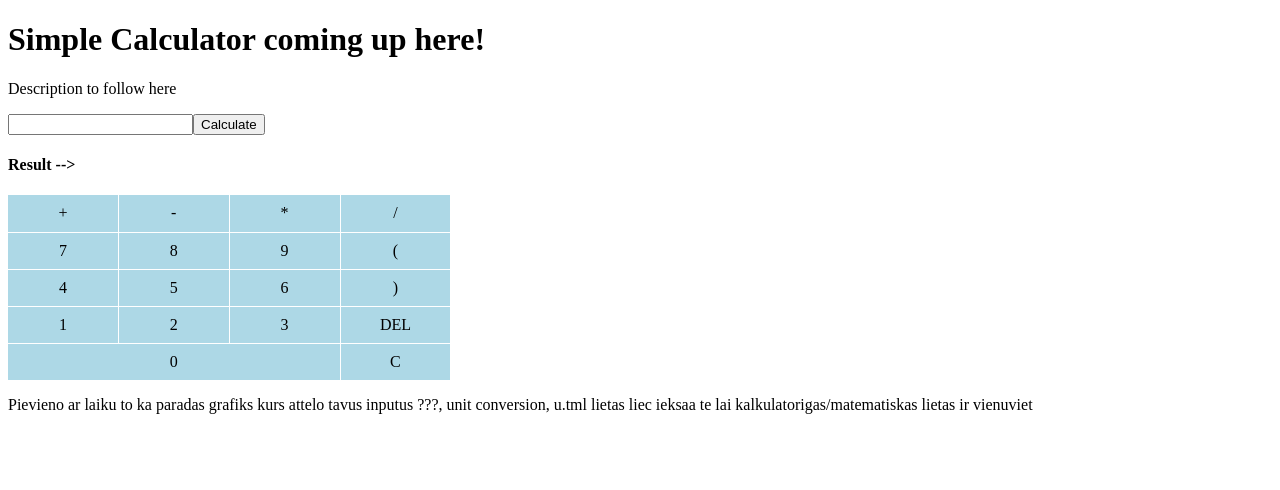
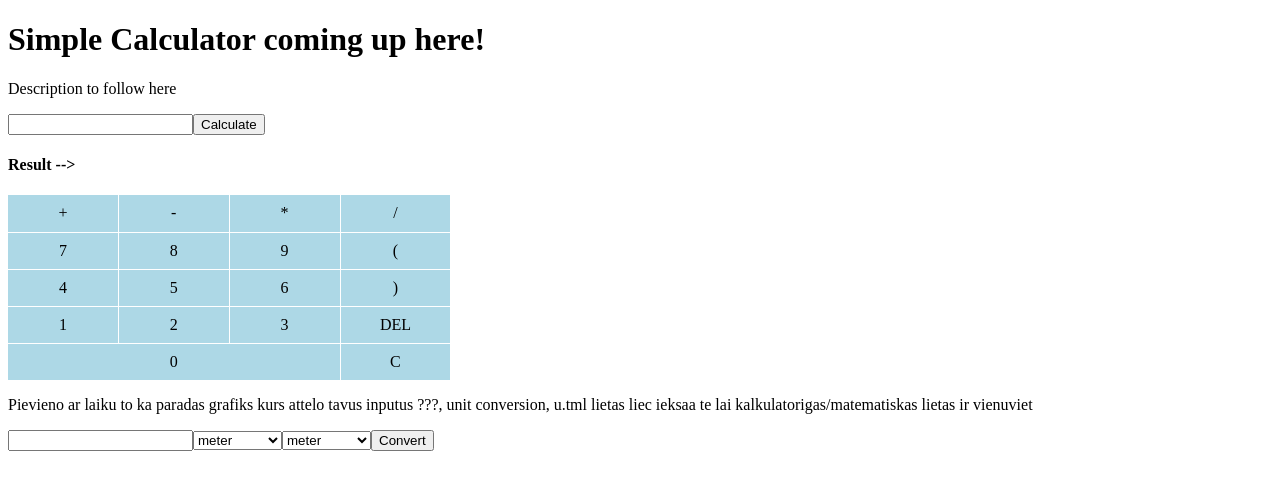
Before and after one commit to edgars-avenins/training-projects, an Angular app in the folder training-easy/: page / in a window 1280 px wide. Shown: the top 490 px of the page. Built offline with nearby package versions, Linux system fonts and the light colour scheme.

Commit message:
working conversion

```diff
--- a/training-easy/src/app/app.component.html
+++ b/training-easy/src/app/app.component.html
@@ -1,2 +1,3 @@
 <app-calculator></app-calculator>
+<app-conversion></app-conversion>
 <router-outlet></router-outlet>
--- a/training-easy/src/app/app.module.ts
+++ b/training-easy/src/app/app.module.ts
@@ -5,11 +5,15 @@ import {MatGridListModule} from '@angular/material/grid-list';
 import { AppRoutingModule } from './app-routing.module';
 import { AppComponent } from './app.component';
 import { CalculatorComponent } from './calculator/calculator.component';
+import { ConversionComponent } from './conversion/conversion.component';
+import { LayoutComponent } from './layout/layout.component';
 
 @NgModule({
   declarations: [
     AppComponent,
-    CalculatorComponent
+    CalculatorComponent,
+    ConversionComponent,
+    LayoutComponent
   ],
   imports: [
     BrowserModule,
--- a/training-easy/src/app/calculator/calculator.component.ts
+++ b/training-easy/src/app/calculator/calculator.component.ts
@@ -13,6 +13,7 @@ export interface Tile {
   styleUrls: ['./calculator.component.css']
 })
 export class CalculatorComponent implements OnInit {
+
 
   tiles: Tile[] = [
     { text: '+', cols: 1, rows: 1, color: 'lightblue' },
@@ -42,9 +43,11 @@ export class CalculatorComponent implements OnInit {
   inputValue: string = '';
   sum: number;
 
+
+
   clicked(gridValue) {
     if (gridValue == 'C' || gridValue ==  'DEL') {
-        this.calculatorDelete(gridValue);
+      this.calculatorDelete(gridValue);
     } else {
         this.inputValue = this.inputValue + gridValue;
     }
@@ -69,7 +72,6 @@ export class CalculatorComponent implements OnInit {
   remove() {
     var strLen = this.inputValue.length;
     this.inputValue = this.inputValue.slice(0, strLen-1);
-    console.log(this.inputValue);
   }
 
   constructor() { }
--- /dev/null
+++ b/training-easy/src/app/conversion/conversion.component.html
@@ -0,0 +1,17 @@
+<ng-container>
+  <input #uInput type="number" name="convInput" value="" />
+  <select #opt1>
+    <option *ngFor="let conv of conversionRates"
+            value="{{conv.conversion}}">
+      {{conv.conversion}}
+    </option>
+  </select>
+  <select #opt2>
+    <option *ngFor="let conv of conversionRates"
+            value="{{conv.conversion}}">
+      {{conv.conversion}}
+    </option>
+  </select>
+  <button type="submit" (click)="conversionType(opt1.value, opt2.value, uInput.value)">Convert</button>
+  <output>{{result}}</output>
+</ng-container>
--- /dev/null
+++ b/training-easy/src/app/conversion/conversion.component.ts
@@ -0,0 +1,86 @@
+import { Component, OnInit, Input } from '@angular/core';
+import { CONVRATESKILO, CONVRATESMETER, CONVRATESCENTI, CONVRATESMILI, CONVRATESMICRO, CONVRATESNANO } from '../conversionRatesData';
+import { type } from 'os';
+import { forEach } from '@angular/router/src/utils/collection';
+
+export interface ConversionRates {
+  conversion: string;
+}
+
+@Component({
+  selector: 'app-conversion',
+  templateUrl: './conversion.component.html',
+  styleUrls: ['./conversion.component.css']
+})
+export class ConversionComponent implements OnInit {
+
+  conversionRates: ConversionRates[] = [
+    { conversion: 'meter'},
+    { conversion: 'kilometer'},
+    { conversion: 'centimeter'},
+    { conversion: 'milimeter'},
+    { conversion: 'micrometer'},
+    { conversion: 'nanometer'}
+  ];
+
+  crKilo = CONVRATESKILO;
+  crMeter = CONVRATESMETER;
+  crCenti = CONVRATESCENTI;
+  crMili = CONVRATESMILI;
+  crMicro = CONVRATESMICRO;
+  crNano = CONVRATESNANO;
+
+  result: number;
+
+
+  conversionType(convFrom, convTo, userInput) {
+    console.log(convFrom, " ", convTo, " ", userInput);
+
+    switch (convFrom) {
+      case 'kilometer': {
+
+        var x = this.crKilo.find(function (element) {
+          return element.unit === convTo;
+        });
+
+        this.convert(x, userInput);
+        console.log(x.value);
+        break;
+      }
+      case 'meter': {
+        console.log(convFrom);
+        break;
+      }
+      case 'centimeter': {
+        console.log(convFrom);
+        break;
+      }
+      case 'milimeter': {
+        console.log(convFrom);
+        break;
+      }
+      case 'micrometer': {
+        console.log(convFrom);
+        break;
+      }
+      case 'nanometer': {
+        console.log(convFrom);
+        break;
+      }
+      default: {
+        console.log('Invalid choice');
+      }
+    }
+  }
+
+  convert(ratio, userInput) {
+    console.log(ratio, " * ", userInput);
+    this.result = +ratio.value * +userInput;
+  }
+
+  constructor() { }
+
+  ngOnInit() {
+  }
+
+}
--- /dev/null
+++ b/training-easy/src/app/conversionRateClass.ts
@@ -0,0 +1,4 @@
+export class convRate {
+  unit: string;
+  value: number;
+}
--- /dev/null
+++ b/training-easy/src/app/conversionRatesData.ts
@@ -0,0 +1,49 @@
+import { convRate } from './conversionRateClass';
+export const CONVRATESKILO: convRate[] = [
+  { unit: 'kilometer', value: 1},
+  { unit: 'meter', value: 1*10**3},
+  { unit: 'centimeter', value: 1*10**5},
+  { unit: 'milimeter', value: 1*10**6},
+  { unit: 'micrometer', value: 1*10**9},
+  { unit: 'nanometer', value: 1*10**12}
+]
+export const CONVRATESMETER: convRate[] = [
+  { unit: 'kilometer', value: 1*10**-3},
+  { unit: 'meter', value: 1},
+  { unit: 'centimeter', value: 1*10**2},
+  { unit: 'milimeter', value: 1*10**3},
+  { unit: 'micrometer', value: 1*10**6},
+  { unit: 'nanometer', value: 1*10**9}
+]
+export const CONVRATESCENTI: convRate[] = [
+  { unit: 'kilometer', value: 1*10**-5},
+  { unit: 'meter', value: 1*10**-2},
+  { unit: 'centimeter', value: 1},
+  { unit: 'milimeter', value: 1*10},
+  { unit: 'micrometer', value: 1*10**4},
+  { unit: 'nanometer', value: 1*10**7}
+]
+export const CONVRATESMILI: convRate[] = [
+  { unit: 'kilometer', value: 1*10**-6},
+  { unit: 'meter', value: 1*10**-3},
+  { unit: 'centimeter', value: 1*10**-1},
+  { unit: 'milimeter', value: 1},
+  { unit: 'micrometer', value: 1*10**3},
+  { unit: 'nanometer', value: 1*10**6}
+]
+export const CONVRATESMICRO: convRate[] = [
+  { unit: 'kilometer', value: 1*10**-9},
+  { unit: 'meter', value: 1*10**-6},
+  { unit: 'centimeter', value: 1*10**-4},
+  { unit: 'milimeter', value: 1*10**-3},
+  { unit: 'micrometer', value: 1},
+  { unit: 'nanometer', value: 1*10**3}
+]
+export const CONVRATESNANO: convRate[] = [
+  { unit: 'kilometer', value: 1*10**-12},
+  { unit: 'meter', value: 1*10**-9},
+  { unit: 'centimeter', value: 1*10**-7},
+  { unit: 'milimeter', value: 1*10**-6},
+  { unit: 'micrometer', value: 1*10**-3},
+  { unit: 'nanometer', value: 1}
+]
--- /dev/null
+++ b/training-easy/src/app/layout/layout.component.html
@@ -0,0 +1,3 @@
+<p>
+  layout works!
+</p>
--- /dev/null
+++ b/training-easy/src/app/layout/layout.component.ts
@@ -0,0 +1,15 @@
+import { Component, OnInit } from '@angular/core';
+
+@Component({
+  selector: 'app-layout',
+  templateUrl: './layout.component.html',
+  styleUrls: ['./layout.component.css']
+})
+export class LayoutComponent implements OnInit {
+
+  constructor() { }
+
+  ngOnInit() {
+  }
+
+}
```
Also changed, not shown: training-easy/src/app/conversion/conversion.component.css (added), training-easy/src/app/layout/layout.component.css (added), 2 other files (tests, documents, lock files or other folders).
